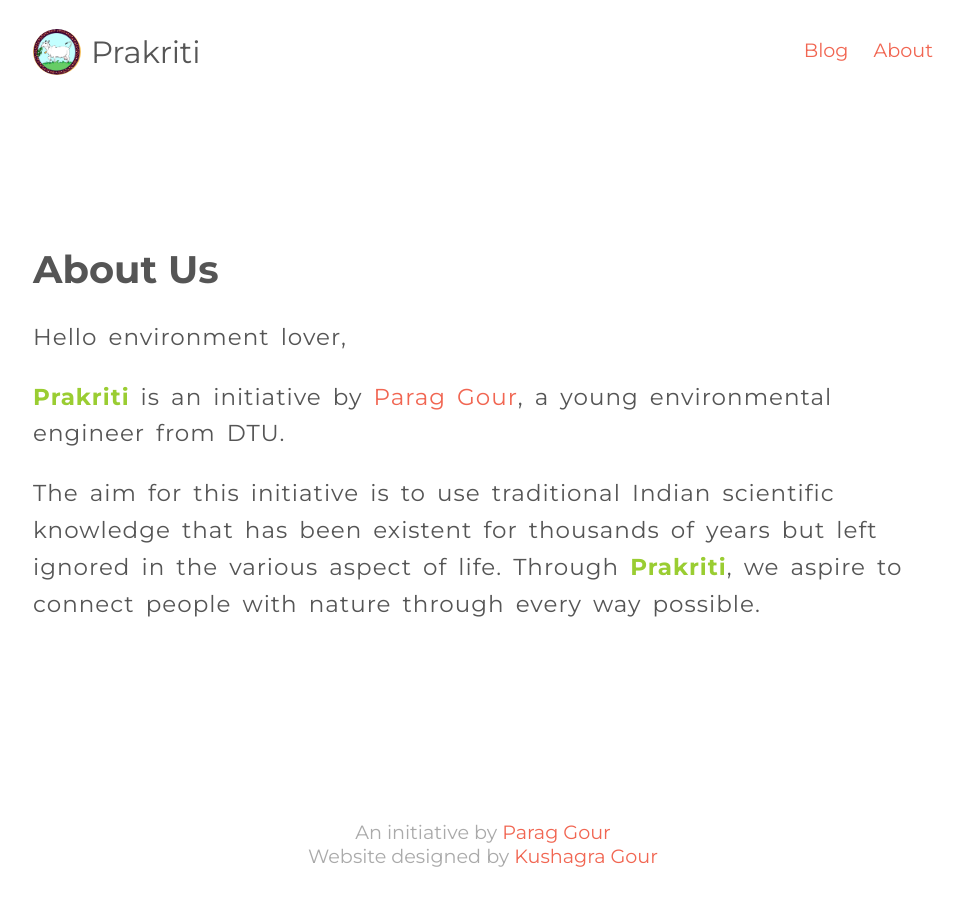
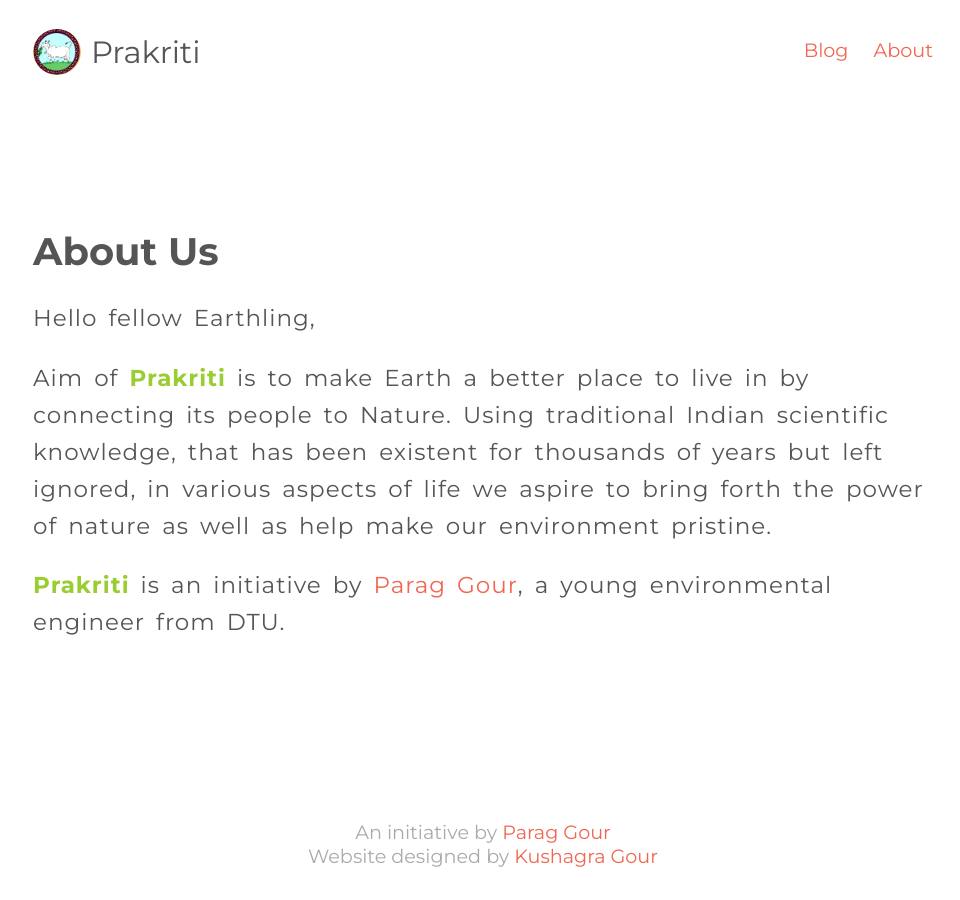
Before and after one commit to prakritee/prakritee.github.io, a Jekyll site: the page built from about.md, in a window 1280 px wide. Shown: the whole page, without its empty margins (157-1117 px from the left). Built offline with Jekyll 4.4.1, drawn with Linux system fonts in a browser that asks for light colours.

Commit message:
fix about us.

```diff
--- a/about.md
+++ b/about.md
@@ -4,8 +4,8 @@
 permalink: /about/
 ---
 
-Hello environment lover,
+Hello fellow Earthling,
+
+Aim of <span class="bold green">Prakriti</span> is to make Earth a better place to live in by connecting its people to Nature. Using traditional Indian scientific knowledge, that has been existent for thousands of years but left ignored, in various aspects of life we aspire to bring forth the power of nature as well as help make our environment pristine.
 
 <span class="bold green">Prakriti</span> is an initiative by <a href="https://www.facebook.com/parag.gour.7">Parag Gour</a>, a young environmental engineer from DTU.
-
-The aim for this initiative is to use traditional Indian scientific knowledge that has been existent for thousands of years but left ignored in the various aspect of life. Through <span class="bold green">Prakriti</span>, we aspire to connect people with nature through every way possible.
```
